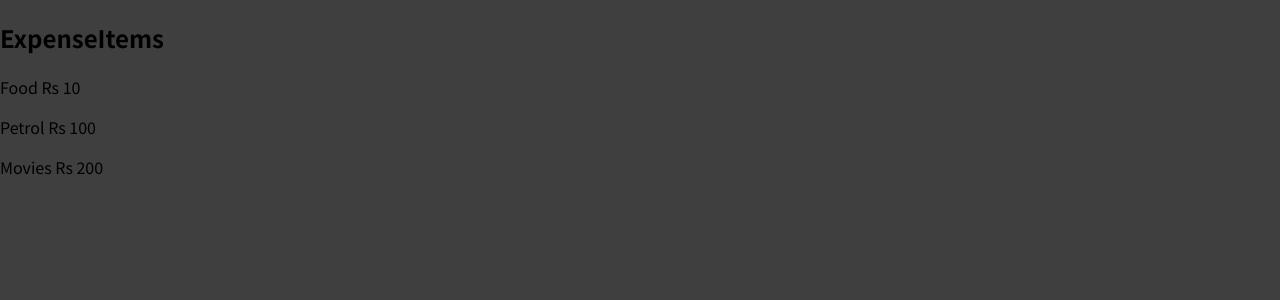
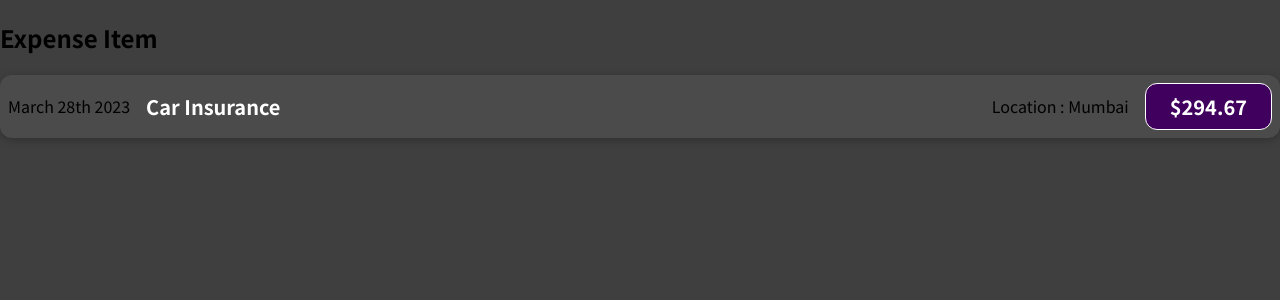
Before and after one commit to mithun-sp/expense-tracker, a React (Create React App) app: page / in a window 1280 px wide. Shown: the top 300 px of the page. Built offline with nearby package versions, Linux system fonts and the light colour scheme.

Commit message:
Added styles to ExpenseItem

```diff
--- a/src/App.js
+++ b/src/App.js
@@ -3,6 +3,7 @@ import ExpenseItem from "./components/ExpenseItem";
 function App() {
   return (
     <div>
+      <h2>Expense Item</h2>
       <ExpenseItem/>
     </div>
   );
--- /dev/null
+++ b/src/components/ExpenseItem.css
@@ -0,0 +1,56 @@
+.expense-item {
+    display: flex;
+    justify-content: space-between;
+    align-items: center;
+    box-shadow: 0 2px 8px rgba(0, 0, 0, 0.25);
+    padding: 0.5rem;
+    margin: 1rem 0;
+    border-radius: 12px;
+    background-color: #4b4b4b;
+  }
+
+  .expense-item__description {
+    display: flex;
+    flex-direction: column;
+    gap: 1rem;
+    align-items: flex-end;
+    flex-flow: column-reverse;
+    justify-content: flex-start;
+    flex: 1;
+  }
+
+  .expense-item h2 {
+    color: #3a3a3a;
+    font-size: 1rem;
+    flex: 1;
+    margin: 0 1rem;
+    color: white;
+  }
+
+  .expense-item__price {
+    font-size: 1rem;
+    font-weight: bold;
+    color: white;
+    background-color: #40005d;
+    border: 1px solid white;
+    padding: 0.5rem;
+    border-radius: 12px;
+  }
+
+  @media (min-width: 580px) {
+    .expense-item__description {
+      flex-direction: row;
+      align-items: center;
+      justify-content: flex-start;
+      flex: 1;
+    }
+
+    .expense-item__description h2 {
+      font-size: 1.25rem;
+    }
+
+    .expense-item__price {
+      font-size: 1.25rem;
+      padding: 0.5rem 1.5rem;
+    }
+  }
--- a/src/components/ExpenseItem.js
+++ b/src/components/ExpenseItem.js
@@ -1,12 +1,15 @@
 import React from "react";
+import "./ExpenseItem.css"
 
 const ExpenseItem = () => {
   return (
-    <div>
-      <h2>ExpenseItems</h2>
-      <p>Food Rs 10</p>
-      <p>Petrol Rs 100</p>
-      <p>Movies Rs 200</p>
+    <div className="expense-item">
+      <div>March 28th 2023</div>
+      <div className="expense-item__description">
+        <h2>Car Insurance</h2>
+        <div><span>Location :</span> Mumbai</div>
+        <div className="expense-item__price">$294.67</div>
+      </div>
     </div>
   );
 };
```
